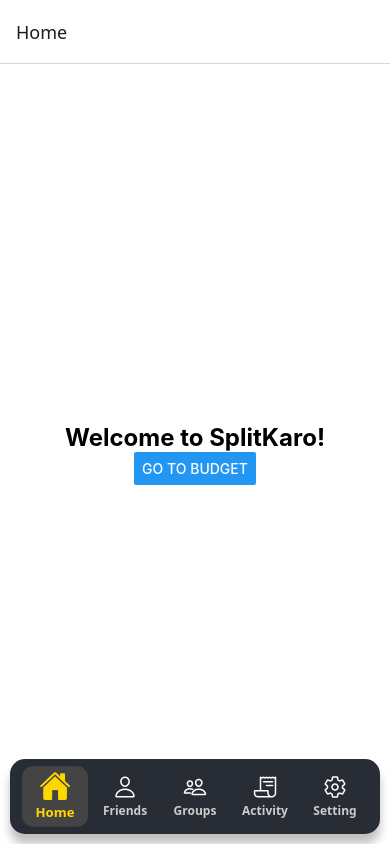
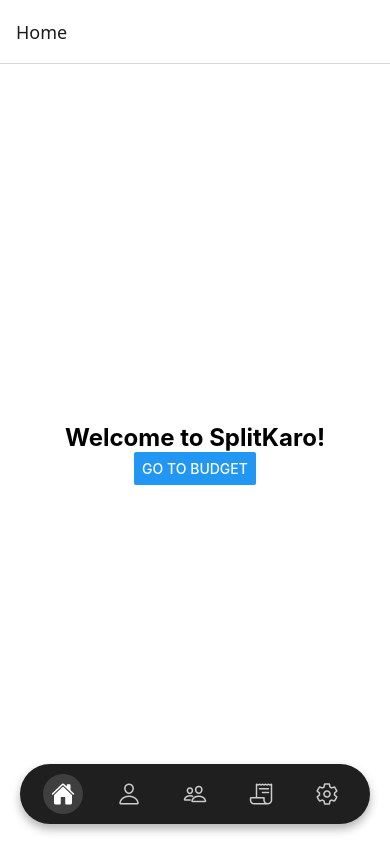
Before and after one commit to anshusinha872/splitKaro, a React Native app in the folder SplitKaroApp/: screen /MainApp in a window 390 px wide. Built offline with nearby package versions, Linux system fonts and the light colour scheme.

Commit message:
Refactor TabBar styles for improved layout and aesthetics; enhance FriendScreen with a styled container

```diff
--- a/SplitKaroApp/src/components/TabBar.js
+++ b/SplitKaroApp/src/components/TabBar.js
@@ -14,7 +14,7 @@ export function TabBar({ state, descriptors, navigation }) {
     Groups: ["people", "people-outline"],
     Activity: ["receipt", "receipt-outline"],
     Setting: ["settings", "settings-outline"],
-    Onboarding: ["walk", "walk-outline"]
+    Onboarding: ["walk", "walk-outline"],
   };
 
   return (
@@ -58,26 +58,23 @@ export function TabBar({ state, descriptors, navigation }) {
             testID={options.tabBarButtonTestID}
             onPress={onPress}
             onLongPress={onLongPress}
-            style={[
-              styles.tabItem,
-              isFocused ? styles.activeTab : styles.inactiveTab,
-            ]}
+            style={[styles.tabItem, isFocused ? styles.activeTab : styles.inactiveTab]}
           >
-            <Animated.View style={isFocused ? styles.iconActive : styles.icon}>
+            <View style={[styles.iconContainer, isFocused ? styles.activeIconContainer : null]}>
               <Ionicons
                 name={isFocused ? icons[route.name][0] : icons[route.name][1]}
                 size={24}
-                color={isFocused ? "#FFD700" : "#fff"}
+                color={isFocused ? "#fff" : "#ccc"}
               />
-            </Animated.View>
-            <Text
+            </View>
+            {/* <Text
               style={[
                 styles.tabLabel,
                 isFocused ? styles.activeLabel : styles.inactiveLabel,
               ]}
             >
               {label}
-            </Text>
+            </Text> */}
           </Pressable>
         );
       })}
@@ -88,56 +85,53 @@ export function TabBar({ state, descriptors, navigation }) {
 const styles = StyleSheet.create({
   tabbar: {
     position: "absolute",
-    bottom: 10,
-    left: 10,
-    right: 10,
+    bottom: 20,
+    left: 20,
+    right: 20,
     flexDirection: "row",
     justifyContent: "space-around",
     alignItems: "center",
-    backgroundColor: "#282c34",
-    borderRadius: 15,
+    backgroundColor: "#1f1f1f",
+    borderRadius: 50,
     paddingVertical: 10,
     paddingHorizontal: 10,
     shadowColor: "#000",
     shadowOffset: {
       width: 0,
-      height: 10,
+      height: 5,
     },
-    shadowOpacity: 0.25,
+    shadowOpacity: 0.3,
     shadowRadius: 10,
-    elevation: 5,
+    elevation: 10,
+    overflow: "hidden",
   },
   tabItem: {
     flex: 1,
     justifyContent: "center",
     alignItems: "center",
-    marginHorizontal: 5,
-    paddingVertical: 5,
-    borderRadius: 10,
   },
-  activeTab: {
-    backgroundColor: "#444",
-    transform: [{ scale: 1.1 }],
-    elevation: 5,
-  },
-  inactiveTab: {
+  activeTab: {},
+  inactiveTab: {},
+  iconContainer: {
+    justifyContent: "center",
+    alignItems: "center",
+    width: 40,
+    height: 40,
+    borderRadius: 20,
     backgroundColor: "transparent",
   },
-  icon: {
-    marginBottom: 2,
-  },
-  iconActive: {
-    marginBottom: 2,
-    transform: [{ scale: 1.2 }],
+  activeIconContainer: {
+    backgroundColor: "#3f3f3f",
   },
   tabLabel: {
+    marginTop: 4,
     fontSize: 12,
-    fontWeight: "600",
+    fontWeight: "500",
   },
   activeLabel: {
-    color: "#FFD700",
+    color: "#ffffff",
   },
   inactiveLabel: {
-    color: "#ccc",
+    color: "rgba(255, 255, 255, 0.7)",
   },
 });
--- a/SplitKaroApp/src/screens/FriendScreen.js
+++ b/SplitKaroApp/src/screens/FriendScreen.js
@@ -1,9 +1,18 @@
 import React from 'react'
-import { Text } from 'react-native'
+import { StyleSheet, Text, View } from 'react-native'
 const FriendScreen = ({ navigation }) => {
   return (
-    <Text>FriendScreen</Text>
+    <View style={styles.container}>
+      <Text>FriendScreen</Text>
+    </View>
   )
 }
 
-export default FriendScreen
+export default FriendScreen;
+const styles = StyleSheet.create({
+  container: {
+    flex: 1,
+    backgroundColor: '#fff',
+    alignItems: 'center',
+  }
+})
```
